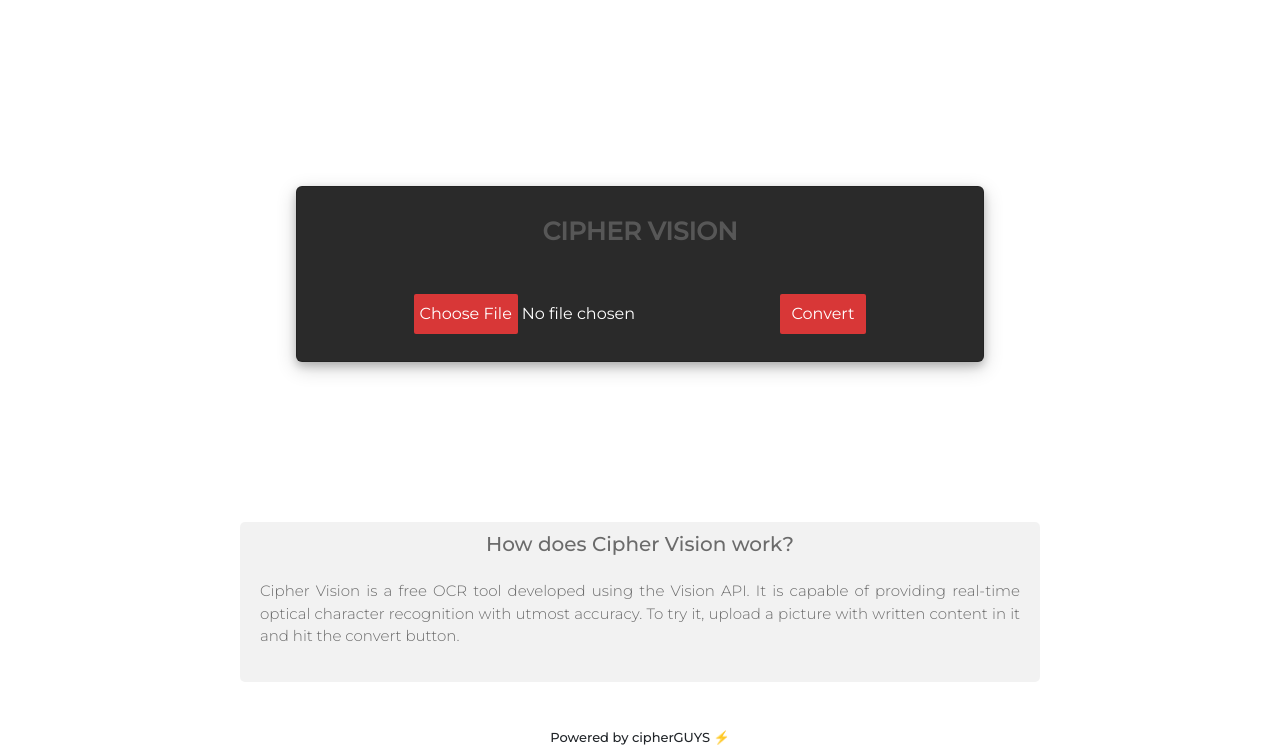
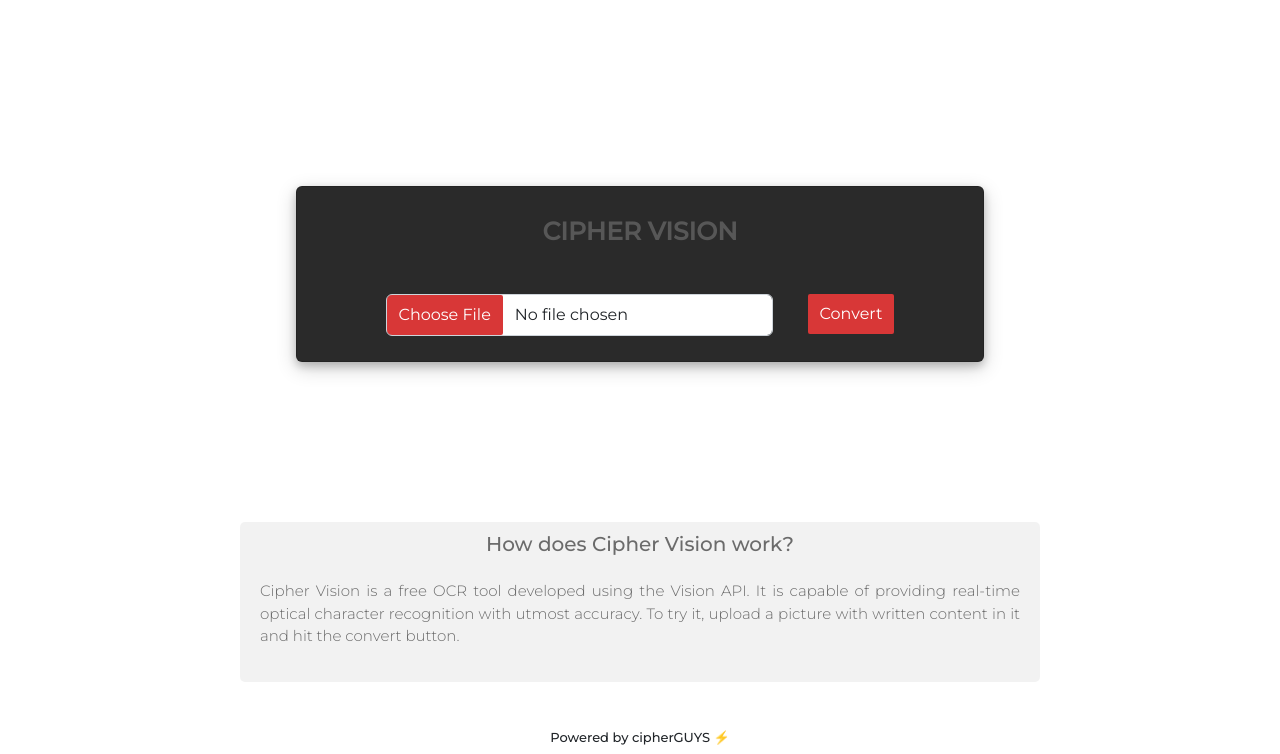
Before and after one commit to jerinja/Code-Vision, a plain HTML site: page index.html in a window 1280 px wide. Shown: the part 70-824 px from the top of the page. Drawn offline with nearby package versions, Linux system fonts and the light colour scheme.

Commit message:
[Update]

```diff
--- a/index.html
+++ b/index.html
@@ -48,11 +48,9 @@
 
       <!-- buttons -->
       <div class="buttons">
-        <!-- <button class="btn btn-primary upload">Upload</button> -->
-        <form>
-          <input type="file" id="fileUpload">
-        </form>
-        </form>
+        <div class="mb-3 ">
+          <input class="form-control" id="formFileMd" type="file">
+        </div>
         <button class="btn btn-primary convert" type="button">Convert</button>
       </div>
     </div>
--- a/styles.css
+++ b/styles.css
@@ -57,6 +57,7 @@ a:hover {
   border-radius: 2px !important;
   background-color: rgb(216, 55, 55) !important;
   border: rgb(216, 55, 55) !important;
+  height: 40px;
 }
 
 .convert:hover {
@@ -79,7 +80,7 @@ footer {
 }
 
 .convert {
-  margin-left: 5px;
+  margin-left: 35px;
 }
 
 span {
@@ -111,7 +112,3 @@ input[type=file]::file-selector-button {
 input[type=file]::file-selector-button:hover {
   background-color: rgb(186, 31, 31) !important;
 }
-
-input[type=file] {
-  color: #FFFFFF;
-}
```
